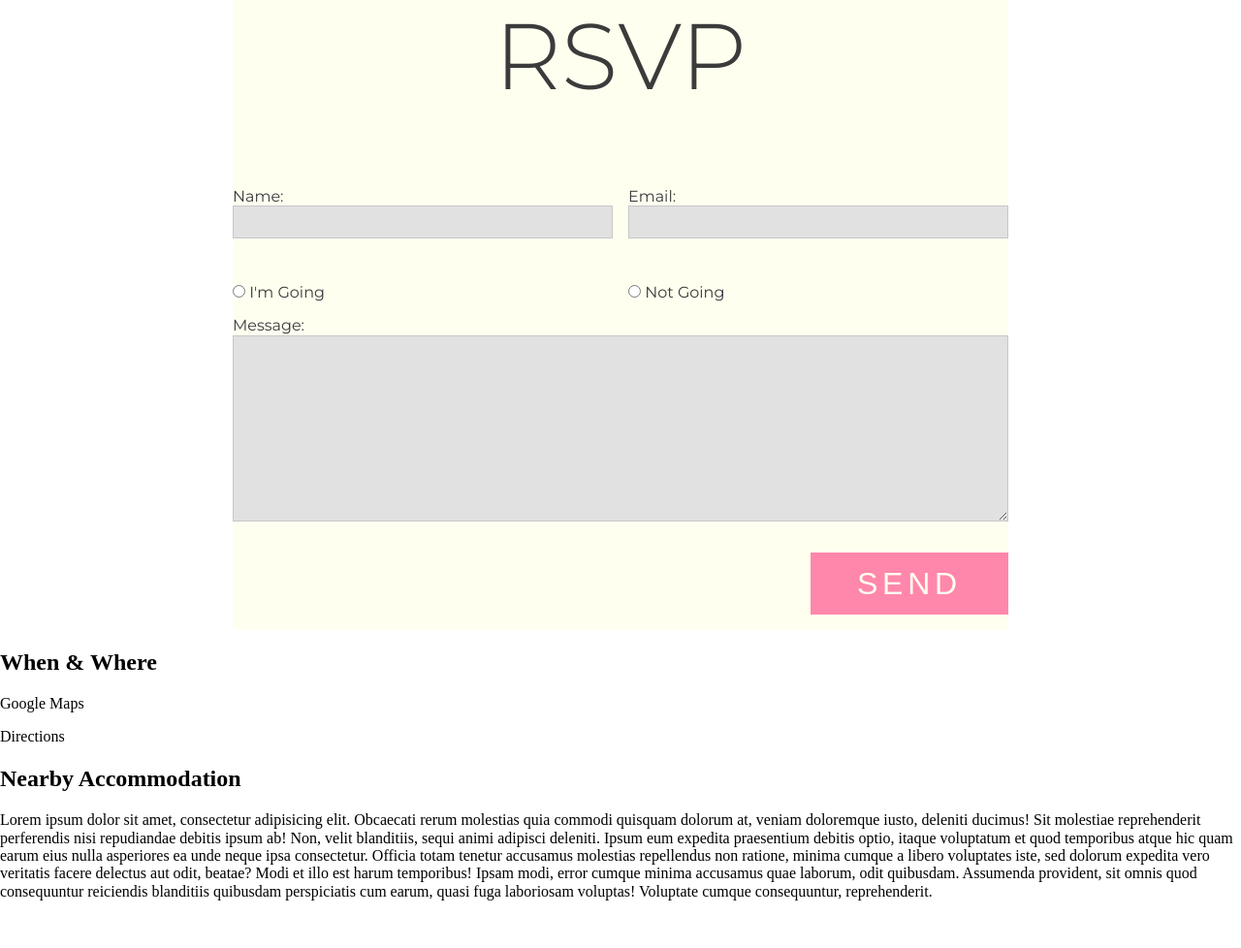
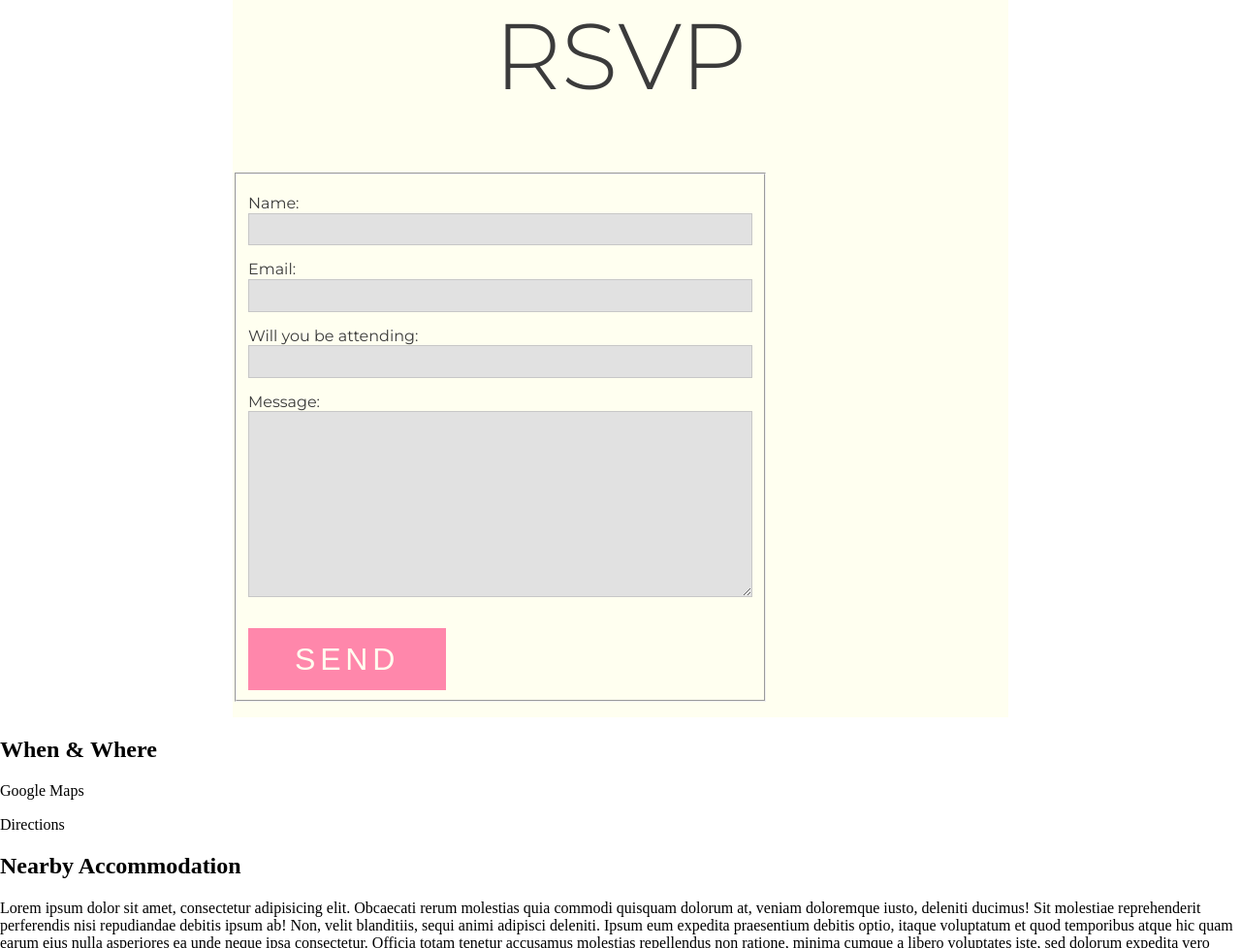
Before and after one commit to cameronshane32/wedding-website, a website: page index.html in a window 1280 px wide. Shown: the part 3686-4664 px from the top of the page at 97% size. Before the commit the page ends 4631 px from the top, so only its background shows below. Drawn offline with Linux system fonts and the light colour scheme; a web font is replaced by a local one.

Commit message:
email setup

```diff
--- a/index.html
+++ b/index.html
@@ -189,6 +189,7 @@
 
     <h1>RSVP</h1>
     <form action="/rsvp" id="rsvp-form" method="post" role="form">
+      <fieldset>
         <label class="name">Name:
           <input type="text" id="name" required="required">
         </label>
@@ -196,13 +197,8 @@
         <label class="email">Email:
           <input type="email" required="required">
         </label>
-      <label for="attend">
-        <input id="attend" class="yes button" type="radio" name="attending" value="yes" required="required">
-        I'm Going
-      </label>
-      <label for="attend">
-        <input id="attend" class="no button" type="radio" name="attending" value="no" required="required">
-        Not Going
+        <label for="attend">Will you be attending:
+          <input type="text" id="attend" class="attend" required="required">
         </label>
 
         <label message="message" class="message">Message:
@@ -210,6 +206,7 @@
         </label>
 
         <input class="button form-button" type="submit" value="SEND">
+      </fieldset>
     </form>
   </section>
 
--- a/package.json
+++ b/package.json
@@ -22,6 +22,8 @@
     "gulp-sass": "^3.1.0"
   },
   "dependencies": {
+    "body-parser": "^1.18.3",
+    "dotenv": "^6.0.0",
     "express": "^4.16.3",
     "nodemailer": "^4.6.6"
   },
--- a/scss/partials/_rsvp-location.scss
+++ b/scss/partials/_rsvp-location.scss
@@ -27,7 +27,7 @@ form {
       grid-column-gap: 1em;
       grid-template-areas:
       "name    email"
-      "  yes      no"
+      "attend   attend"
       "message message"
       "    .   button";
 
@@ -39,12 +39,8 @@ form {
         grid-area: email;
       }
 
-      .yes {
-        grid-area: yes;
-      }
-
-      .no {
-        grid-area: no;
+      .attend {
+        grid-area: attend;
       }
 
       .message {
```
Also changed, not shown: server.js (+32 -0 lines), 2 other files. Lines whose indentation alone changed are shown as unchanged.
